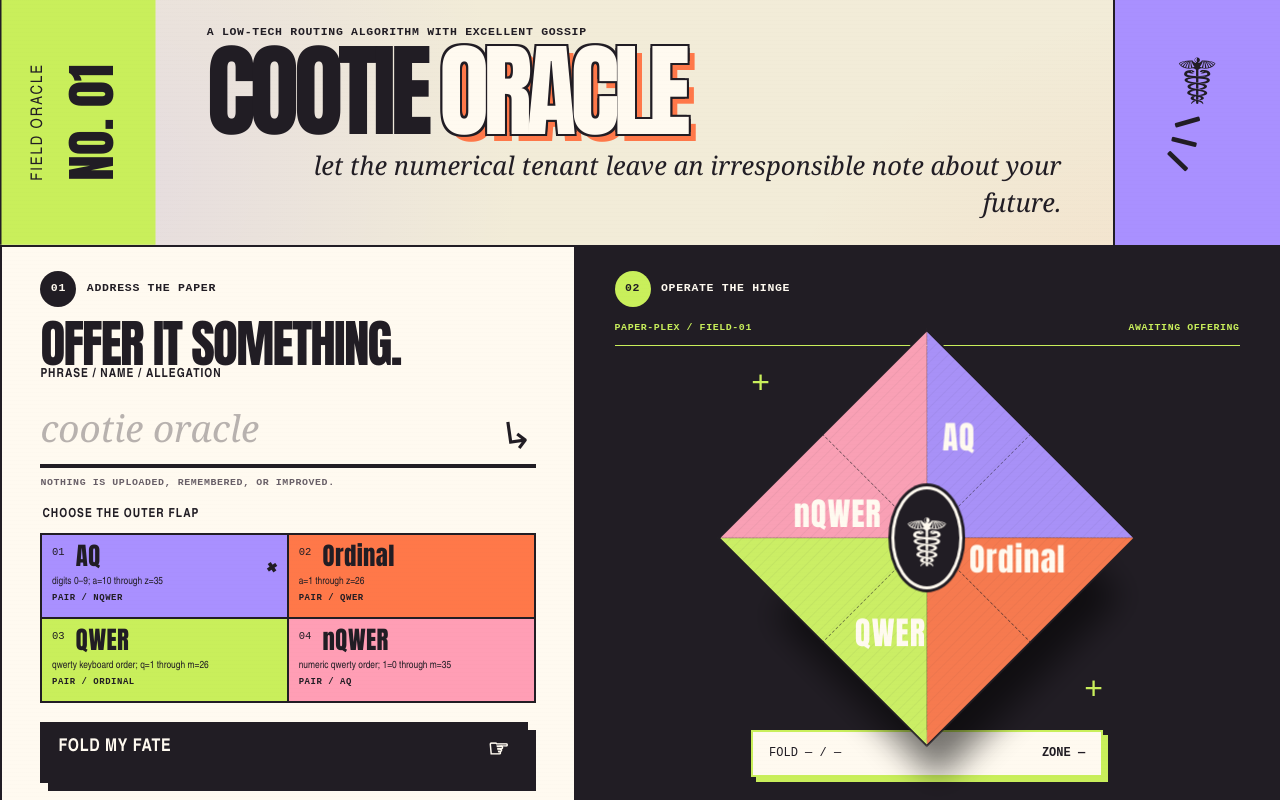
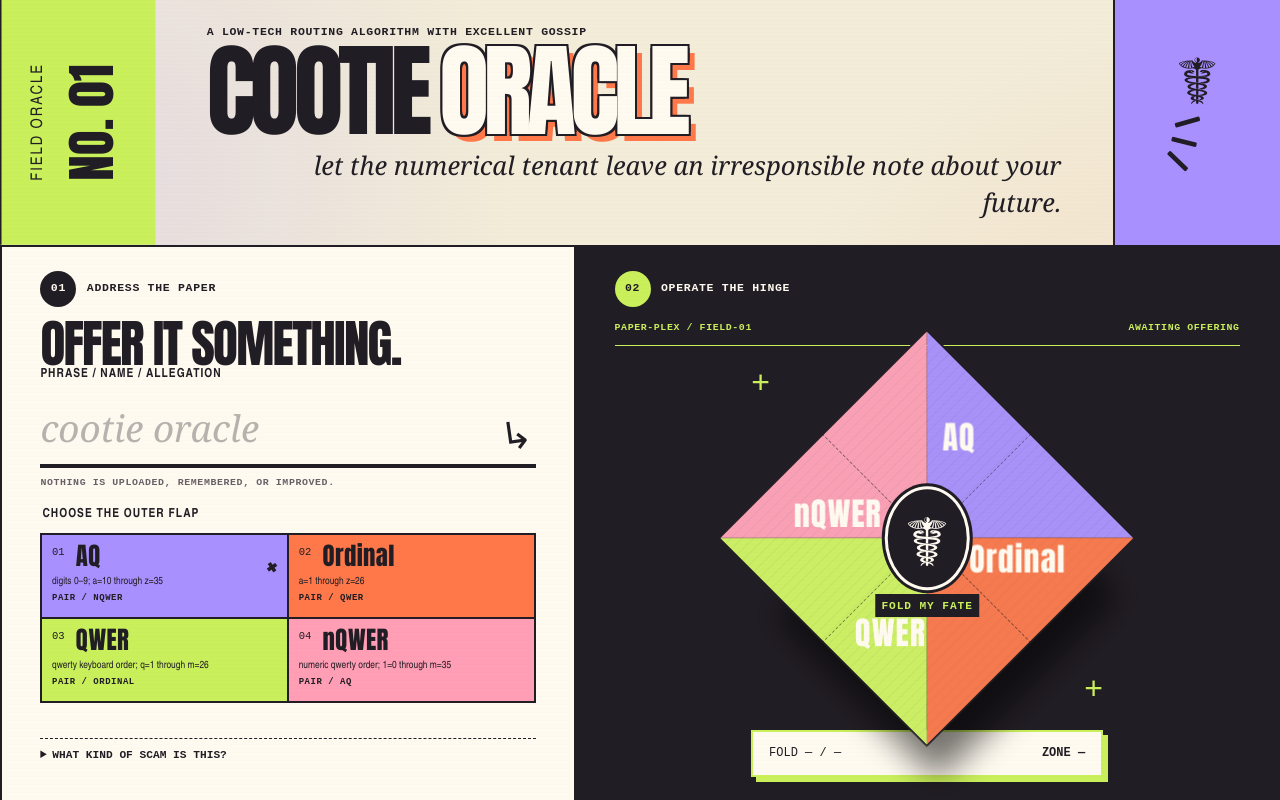
Before and after one commit to resonatingloop/cootie-oracle, a website built with Vite: page index.html in a window 1280 px wide. Shown: the top 800 px of the page. Built offline with nearby package versions, Linux system fonts and the light colour scheme.

Commit message:
button update

```diff
--- a/index.html
+++ b/index.html
@@ -63,10 +63,6 @@
             </fieldset>
 
             <p id="form-error" class="form-error" role="alert"></p>
-            <button class="consult-button" type="submit">
-              <span>fold my fate</span>
-              <span aria-hidden="true">☞</span>
-            </button>
           </form>
 
           <details class="method-note">
@@ -87,7 +83,8 @@
           </div>
 
           <div class="catcher-stage">
-            <div id="catcher-shell" class="catcher-shell" data-state="ready" aria-hidden="true">
+            <div id="catcher-shell" class="catcher-shell" data-state="ready">
+              <div class="catcher-paper" aria-hidden="true">
                 <div class="catcher-shadow"></div>
                 <div class="catcher-body">
                   <div class="flap flap--north"></div>
@@ -100,12 +97,21 @@
                   <span class="flap-name flap-name--west">nQWER</span>
                   <span class="crease crease--one"></span>
                   <span class="crease crease--two"></span>
-                <div class="catcher-core">
-                  <span id="core-mark">☤</span>
-                </div>
                 </div>
                 <span class="registration registration--tl">+</span>
                 <span class="registration registration--br">+</span>
+              </div>
+              <button
+                id="consult-oracle"
+                class="catcher-core"
+                type="submit"
+                form="oracle-form"
+                aria-label="fold my fate"
+                title="fold my fate"
+              >
+                <span id="core-mark">☤</span>
+              </button>
+              <span class="core-invocation" aria-hidden="true">fold my fate</span>
             </div>
 
             <div class="fold-telemetry" aria-live="polite" aria-atomic="true">
--- a/src/main.ts
+++ b/src/main.ts
@@ -29,7 +29,7 @@
 const coreMark = requiredElement<HTMLSpanElement>("#core-mark");
 const resultPanel = requiredElement<HTMLElement>("#result-panel");
 const actionStatus = requiredElement<HTMLSpanElement>("#action-status");
-const submitButton = requiredElement<HTMLButtonElement>(".consult-button");
+const submitButton = requiredElement<HTMLButtonElement>("#consult-oracle");
 const printSheet = requiredElement<HTMLElement>("#print-sheet");
 
 let currentReading: OracleReading | null = null;
@@ -69,7 +69,10 @@
       control.disabled = busy;
     }
   }
-  submitButton.querySelector("span")!.textContent = busy ? "consulting the hinges" : "fold my fate";
+  submitButton.disabled = busy;
+  const label = busy ? "consulting the hinges" : "fold my fate";
+  submitButton.setAttribute("aria-label", label);
+  submitButton.title = label;
 }
 
 function renderReading(reading: OracleReading): void {
--- a/src/style.css
+++ b/src/style.css
@@ -410,7 +410,6 @@ fieldset {
   color: var(--red);
 }
 
-.consult-button,
 .utility-button {
   border: var(--rule);
   border-radius: 0;
@@ -425,19 +424,6 @@ fieldset {
   transition: transform 130ms ease, box-shadow 130ms ease, color 130ms ease, background 130ms ease;
 }
 
-.consult-button {
-  display: flex;
-  justify-content: space-between;
-  width: calc(100% - 8px);
-  padding: 1rem 1.2rem;
-  font-size: 1.1rem;
-}
-
-.consult-button span:last-child {
-  font-size: 1.5rem;
-}
-
-.consult-button:hover,
 .utility-button:hover {
   color: var(--ink);
   background: var(--acid);
@@ -445,16 +431,10 @@ fieldset {
   box-shadow: 4px 4px 0 var(--ink);
 }
 
-.consult-button:focus-visible,
 .utility-button:focus-visible,
 summary:focus-visible {
   outline: 4px solid var(--red);
   outline-offset: 3px;
-}
-
-.consult-button:disabled {
-  cursor: wait;
-  filter: grayscale(0.5);
 }
 
 .method-note {
@@ -498,6 +478,11 @@ summary:focus-visible {
   position: relative;
   width: min(30rem, 72vw);
   aspect-ratio: 1;
+}
+
+.catcher-paper {
+  position: absolute;
+  inset: 0;
   transform-style: preserve-3d;
 }
 
@@ -512,6 +497,7 @@ summary:focus-visible {
 
 .catcher-body {
   position: absolute;
+  z-index: 1;
   inset: 8%;
   transform: rotate(45deg);
   transform-style: preserve-3d;
@@ -607,22 +593,63 @@ summary:focus-visible {
 
 .catcher-core {
   position: absolute;
-  z-index: 6;
+  z-index: 10;
   top: 50%;
   left: 50%;
   display: grid;
   place-items: center;
   width: 24%;
+  padding: 0;
   aspect-ratio: 1;
+  appearance: none;
   color: var(--paper-light);
   background: var(--ink);
   border: 3px solid var(--paper-light);
   border-radius: 50%;
   box-shadow: 0 0 0 3px var(--ink);
+  cursor: pointer;
   font-family: var(--display);
   font-size: clamp(2rem, 7vw, 4.2rem);
-  transform: translate(-50%, -50%) rotate(-45deg);
-  transition: transform 360ms var(--ease-fold), background 220ms ease, color 220ms ease;
+  transform: translate(-50%, -50%);
+  transition: background 220ms ease, color 220ms ease;
+}
+
+.core-invocation {
+  position: absolute;
+  z-index: 9;
+  top: 66%;
+  left: 50%;
+  padding: 0.2rem 0.38rem;
+  color: var(--acid);
+  background: var(--ink);
+  font-family: var(--mono);
+  font-size: clamp(0.55rem, 1vw, 0.7rem);
+  font-weight: 700;
+  letter-spacing: 0.08em;
+  opacity: 0;
+  text-transform: uppercase;
+  transform: translateX(-50%);
+  transition: opacity 180ms ease;
+  white-space: nowrap;
+}
+
+.catcher-shell[data-state="ready"] .core-invocation {
+  opacity: 1;
+}
+
+.catcher-shell[data-state="ready"] .catcher-core:hover {
+  color: var(--ink);
+  background: var(--acid);
+  transform: translate(-50%, -50%) scale(1.12);
+}
+
+.catcher-core:focus-visible {
+  outline: 4px solid var(--acid);
+  outline-offset: 7px;
+}
+
+.catcher-core:disabled {
+  cursor: wait;
 }
 
 .catcher-shell[data-state="axis-x"] .catcher-body {
@@ -665,7 +692,7 @@ summary:focus-visible {
 .catcher-shell[data-state="revealed"] .catcher-core {
   color: var(--ink);
   background: var(--paper-light);
-  transform: translate(-50%, -50%) rotate(-225deg) scale(1.42);
+  transform: translate(-50%, -50%) scale(1.42);
 }
 
 .catcher-shell[data-state="revealed"] .flap {
@@ -1053,10 +1080,6 @@ summary:focus-visible {
     margin: 0.25rem 0;
   }
 
-  .consult-button {
-    padding: 0.7rem 1rem;
-  }
-
   .method-note {
     margin-top: 1.25rem;
   }
```
Also changed, not shown: tests/browser/oracle.spec.ts (+11 -1 lines). Lines whose indentation alone changed are shown as unchanged.
